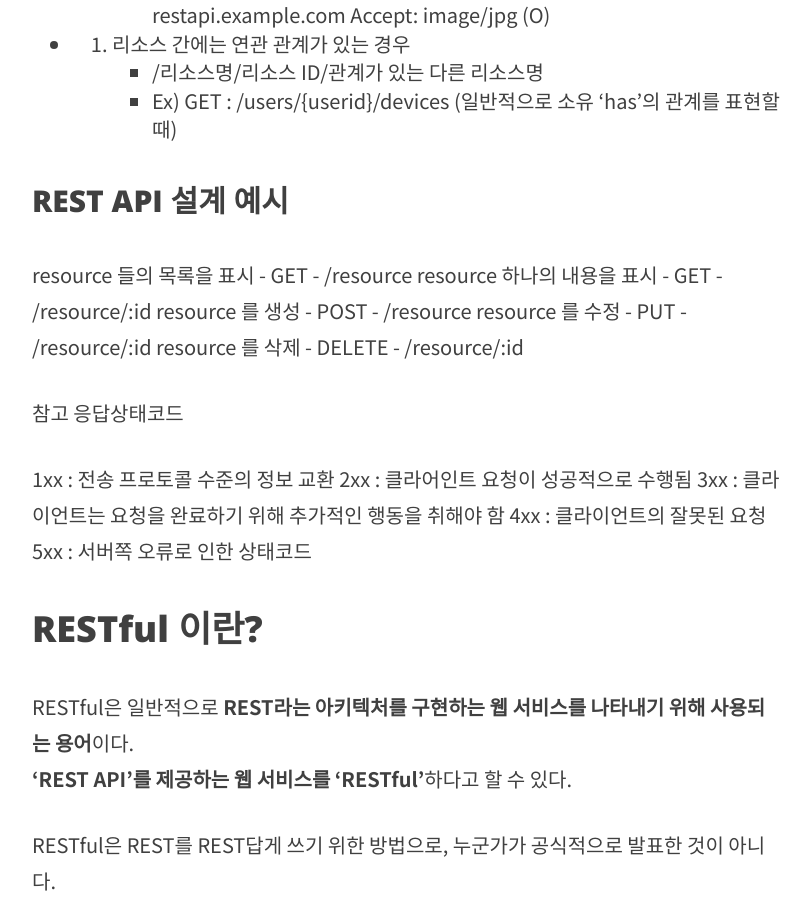
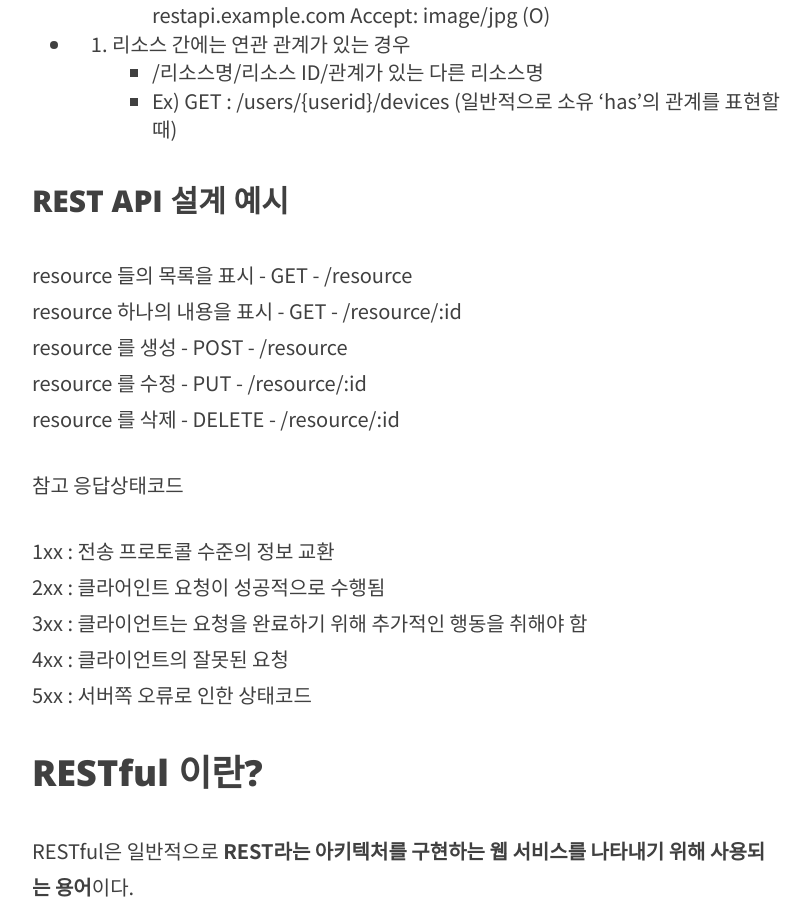
Before and after one commit to alalstjr/jjunpro.github.io, a Jekyll site: the page built from _posts/2019-07-05-REST란? REST API란? RESTful이란?.md, in a window 1280 px wide and 900 px high, scrolled down 7521 px. Shown: the whole window, without its empty margins (233-1043 px from the left). Built offline with Jekyll 4.4.1, drawn with Linux system fonts in a browser that asks for light colours; nearby versions of some CDN libraries; comment, search, counter and statistics services are not loaded; some of the changed text lies outside the part shown.

```diff
--- a/_posts/2019-07-05-REST란? REST API란? RESTful이란? (출처 표시).md
+++ b/_posts/2019-07-05-REST란? REST API란? RESTful이란?.md
@@ -206,18 +206,18 @@ REST는 HTTP 표준을 기반으로 구현하므로, HTTP를 지원하는 프로
 
 ## REST API 설계 예시
 
-resource 들의 목록을 표시 - GET - /resource
-resource 하나의 내용을 표시 - GET - /resource/:id
-resource 를 생성 - POST - /resource
-resource 를 수정 - PUT - /resource/:id
+resource 들의 목록을 표시 - GET - /resource <br/>
+resource 하나의 내용을 표시 - GET - /resource/:id <br/>
+resource 를 생성 - POST - /resource <br/>
+resource 를 수정 - PUT - /resource/:id <br/>
 resource 를 삭제 - DELETE - /resource/:id
 
 참고 응답상태코드
 
-1xx : 전송 프로토콜 수준의 정보 교환
-2xx : 클라어인트 요청이 성공적으로 수행됨
-3xx : 클라이언트는 요청을 완료하기 위해 추가적인 행동을 취해야 함
-4xx : 클라이언트의 잘못된 요청
+1xx : 전송 프로토콜 수준의 정보 교환 <br/>
+2xx : 클라어인트 요청이 성공적으로 수행됨 <br/>
+3xx : 클라이언트는 요청을 완료하기 위해 추가적인 행동을 취해야 함 <br/>
+4xx : 클라이언트의 잘못된 요청 <br/>
 5xx : 서버쪽 오류로 인한 상태코드
 
 # RESTful 이란?
```
Also changed, not shown: other parts of _posts/2019-07-05-REST란? REST API란? RESTful이란?.md (+1 -1 lines).
